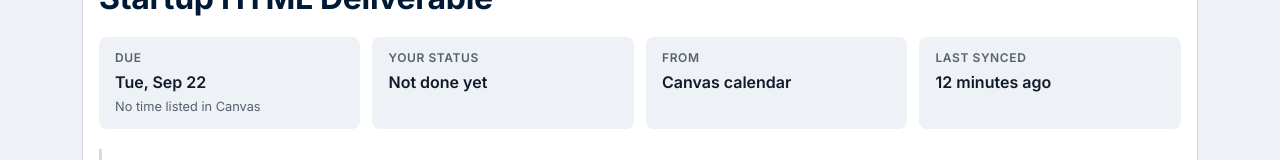
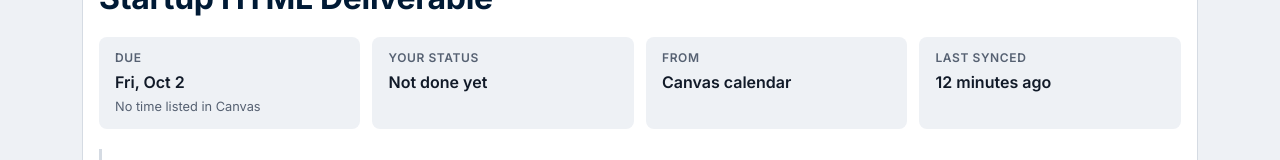
Before and after one commit to rshurtliff/startup, a React (Vite) app: page /assignment/cs260-startup-html in a window 1280 px wide. Shown: the part 222-382 px from the top of the page. Built offline with nearby package versions, Linux system fonts and the light colour scheme; sample sign-in values are in the browser's storage.

Commit message:
Assignment page loads the assignment from the URL id

```diff
--- a/src/assignment/assignment.css
+++ b/src/assignment/assignment.css
@@ -28,6 +28,11 @@
   .assignment-summary,
   .notes-panel {
     grid-column: 1 / -1;
+  }
+
+  /* An assignment I added has no chart, so Mark It Done gets the whole row */
+  .detail-grid-single {
+    grid-template-columns: 1fr;
   }
 }
 
--- a/src/assignment/assignment.jsx
+++ b/src/assignment/assignment.jsx
@@ -1,58 +1,104 @@
-import React from 'react';
-import { Link } from 'react-router-dom';
+import React, { useEffect, useState } from 'react';
+import { Link, useParams } from 'react-router-dom';
 import { HoursInput } from '../components/common/hoursInput';
 import { LiveIndicator, LiveNote } from '../components/common/liveIndicator';
 import { buckets, stats, notes } from './mockData';
+import { assignments as mockAssignments } from '../dashboard/mockData';
+import { formatDue } from '../utils/dates';
+import { isCustom } from '../utils/assignments';
 import './assignment.css';
 
 // The tallest bar sets the chart's scale
 const maxCount = Math.max(...buckets.map((b) => b.count));
 
 export function Assignment() {
+  // The id from the URL, like 'fin401-problem-set-4' from /assignment/fin401-problem-set-4
+  const { id } = useParams();
+
+  // The assignment this page shows. loaded turns true once the effect has
+  // looked for it, so the page can tell "still loading" from "not found".
+  const [assignment, setAssignment] = useState(null);
+  const [loaded, setLoaded] = useState(false);
+
+  // Finds this id in the saved list, the same list the dashboard uses. Runs
+  // again whenever the id in the URL changes.
+  useEffect(() => {
+    const saved = localStorage.getItem('assignments');
+    const list = saved ? JSON.parse(saved) : mockAssignments;
+    setAssignment(list.find((a) => a.id === id) || null);
+    setLoaded(true);
+  }, [id]);
+
   // Placeholder until the service exists. Keeps the form from reloading the page.
   function handleSubmit(event) {
     event.preventDefault();
+  }
+
+  // Nothing to show until the effect has looked for the assignment
+  if (!loaded) {
+    return null;
+  }
+
+  // Bad id in the URL, like /assignment/nope, or one I deleted
+  if (!assignment) {
+    return (
+      <main className="container not-found">
+        <h2>Assignment not found</h2>
+        <p>It may have been deleted, or the link is wrong.</p>
+        <Link className="btn btn-primary" to="/dashboard">
+          Back to dashboard
+        </Link>
+      </main>
+    );
   }
 
   return (
     <main className="container">
       <p className="back-link"><Link to="/dashboard">Back to dashboard</Link></p>
 
-      <div className="detail-grid">
+      {/* One column for assignments I added, since the chart next to Mark It
+          Done isn't there */}
+      <div className={`detail-grid${isCustom(assignment) ? ' detail-grid-single' : ''}`}>
         {/* Database placeholder. Only fields the Canvas iCal feed actually has:
             the title and course code (SUMMARY), the due date (DTSTART, usually
             a date with no time), the description, and a link back to Canvas.
             Your status and last synced come from Trackr, not Canvas. */}
-        <section className="card assignment-summary class-cs260">
+        <section className={`card assignment-summary class-${assignment.classKey}`}>
           <div className="card-header">
-            <p className="course-line">CS 260</p>
+            <p className="course-line">{assignment.classCode}</p>
           </div>
           <div className="card-body">
-            <h2>Startup HTML Deliverable</h2>
+            <h2>{assignment.title}</h2>
 
             <dl className="detail-stats">
               <div>
                 <dt>Due</dt>
-                <dd>Tue, Sep 22</dd>
-                <dd className="detail-note">No time listed in Canvas</dd>
+                <dd>{formatDue(assignment.due)}</dd>
+                {!isCustom(assignment) && <dd className="detail-note">No time listed in Canvas</dd>}
               </div>
               <div>
                 <dt>Your status</dt>
-                <dd>Not done yet</dd>
+                <dd>{assignment.done ? 'Done' : 'Not done yet'}</dd>
               </div>
               <div>
                 <dt>From</dt>
-                <dd>Canvas calendar</dd>
+                <dd>{isCustom(assignment) ? 'Added by you' : 'Canvas calendar'}</dd>
               </div>
+              {/* Only Canvas assignments get synced */}
+              {!isCustom(assignment) && (
                 <div>
                   <dt>Last synced</dt>
                   <dd>12 minutes ago</dd>
                 </div>
+              )}
             </dl>
 
-            {/* The DESCRIPTION field from the iCal feed, shown as-is. Canvas only
-                sends one for about half of assignments. When it's missing, this
-                says "No description in Canvas" instead. */}
+            {/* Only Canvas assignments have a description and a page to go back
+                to. The DESCRIPTION field from the iCal feed is shown as-is.
+                Canvas only sends one for about half of assignments. When it's
+                missing, this says "No description in Canvas" instead. */}
+            {!isCustom(assignment) && (
+              <>
                 <div className="assignment-desc">
                   <p className="desc-label">Description from Canvas</p>
                   <p>View this content in MasteryLS.</p>
@@ -60,12 +106,16 @@ export function Assignment() {
                 <a className="btn btn-outline-primary" href="https://byu.instructure.com/calendar" target="_blank" rel="noopener noreferrer">
                   Open in Canvas
                 </a>
+              </>
+            )}
           </div>
         </section>
 
         {/* WebSocket placeholder. The chart below redraws on its own as other
             students finish this assignment and log their times. Anyone with
-             this page open sees the update without refreshing. */}
+            this page open sees the update without refreshing. Assignments I
+            added don't have class times, so they get no chart. */}
+        {!isCustom(assignment) && (
           <section className="card chart-panel">
             <div className="card-header">
               <h2>How Long It Takes</h2>
@@ -107,6 +157,7 @@ export function Assignment() {
               <LiveNote>Updating live. Tyler M. logged 2.75 hours about a minute ago.</LiveNote>
             </div>
           </section>
+        )}
 
         {/* Time logging placeholder. Checking the box writes the completion and
              the hours to the database, then pushes the new number out over the
@@ -134,6 +185,8 @@ export function Assignment() {
           </div>
         </section>
 
+        {/* Other students' notes. Assignments I added are only mine, so they have none. */}
+        {!isCustom(assignment) && (
           <section className="notes-panel">
             <h2>Notes From Other Students</h2>
 
@@ -148,6 +201,7 @@ export function Assignment() {
               ))}
             </ul>
           </section>
+        )}
       </div>
     </main>
   );
```
Also changed, not shown: 2 other files (tests, documents, lock files or other folders). Lines whose indentation alone changed are shown as unchanged.
